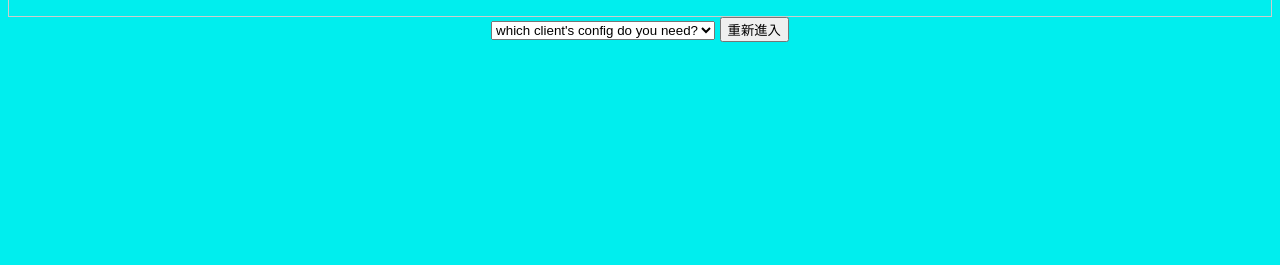
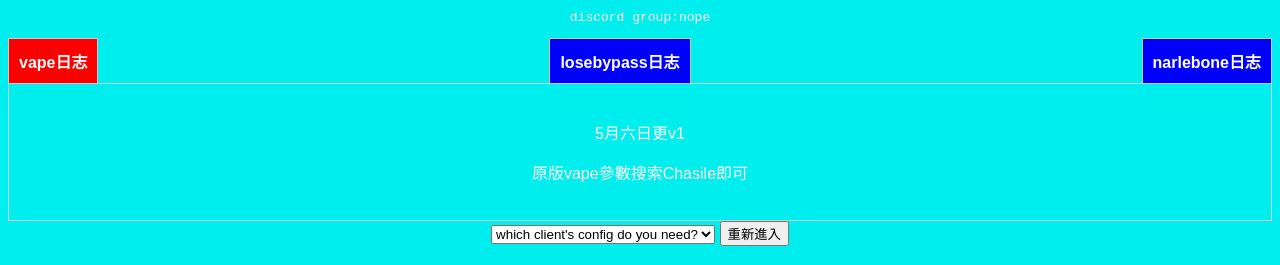
Before and after one commit to chasiles/2922811784.github.io, a plain HTML site: page index.html in a window 1280 px wide. Shown: the part 535-800 px from the top of the page. Drawn offline with Linux system fonts and the light colour scheme.

Commit message:
Update index.html

```diff
--- a/index.html
+++ b/index.html
@@ -14,13 +14,15 @@
     </style>
 </head>
 <body>
-  <h1>Chasile千洗里</h>
+  <h1>Chasile千洗里</h1>
+  <h1>本站最後更新日5月7日<h1>
   <h2>信息</h2>
   <pre>qq:nope</pre>
   <pre>discord:nope</pre>
   <h1>官方信息</h1>
   <pre>官网:<a href="">nope</a></pre>
     <pre>discord group:nope</pre>
+
 </body>
 <style>
         .tabs {
@@ -55,12 +57,13 @@
 </head>
 <body>
     <ul class="tabs">
-        <li class="tab active" onclick="openTab(event, 'tab1')">later</li>
-        <li class="tab" onclick="openTab(event, 'tab2')">later</li>
-        <li class="tab" onclick="openTab(event, 'tab3')">later</li>
+        <li class="tab active" onclick="openTab(event, 'tab1')">vape日志</li>
+        <li class="tab" onclick="openTab(event, 'tab2')">losebypass日志</li>
+        <li class="tab" onclick="openTab(event, 'tab3')">narlebone日志</li>
     </ul>
     <div id="tab1" class="tab-content active">
-        <p>later</p>
+        <p>5月六日更v1</p>
+        <p>原版vape參數搜索Chasile即可</p>
     </div>
     <div id="tab2" class="tab-content">
         <p>later</p>
```
